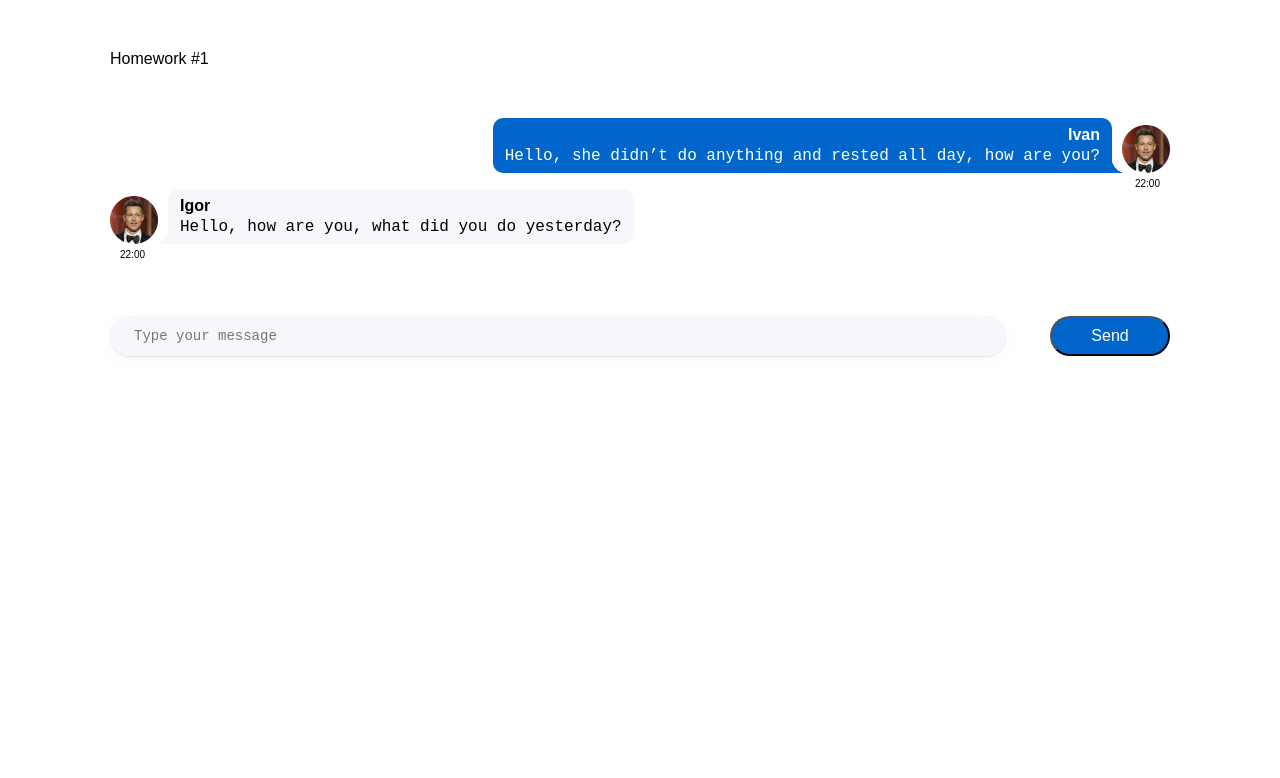
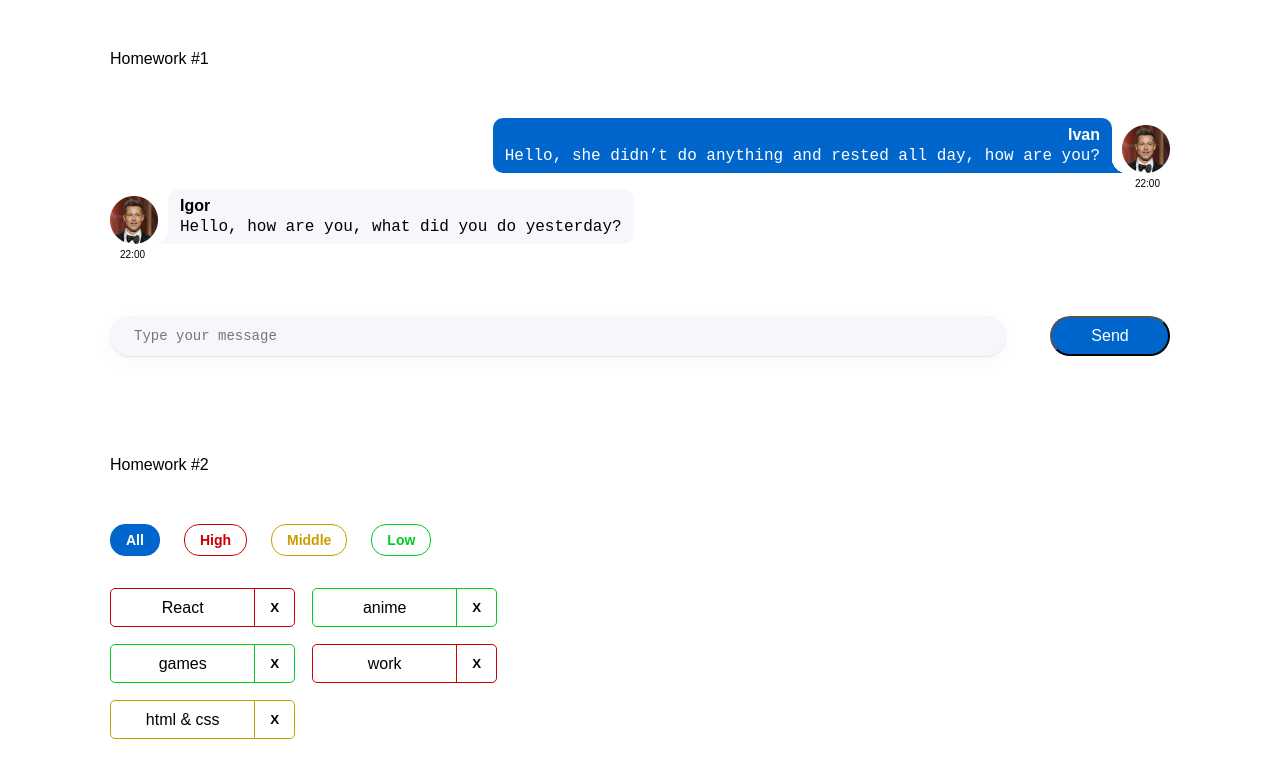
Before and after one commit to PolinSe/hws-tests, a React (Create React App) app: page / in a window 1280 px wide. Shown: the top 778 px of the page. Built offline with nearby package versions, Linux system fonts and the light colour scheme.

Commit message:
feat: hw2 solution

```diff
--- a/src/s1-main/App.tsx
+++ b/src/s1-main/App.tsx
@@ -1,13 +1,14 @@
 import React from 'react'
 import s from './App.module.css'
 import HW1 from '../s2-homeworks/hw01/HW1'
+import HW2 from '../s2-homeworks/hw02/HW2';
 
 function App() {
     return (
         <div className={s.App}>
             <HW1/>
             {/*раскомментировать по ходу выполнения*/}
-            {/*<HW2/>*/}
+            <HW2/>
             {/*<HW3/>*/}
             {/*<HW4/>*/}
 
--- a/src/s2-homeworks/hw02/HW2.tsx
+++ b/src/s2-homeworks/hw02/HW2.tsx
@@ -17,10 +17,10 @@
 * */
 
 // types
-export type AffairPriorityType = any // need to fix any
+export type AffairPriorityType = 'high' | 'middle' | 'low' // need to fix any
 export type AffairType = {
-    _id: any // need to fix any
-    name: any // need to fix any
+    _id: number // need to fix any
+    name: string // need to fix any
     priority: AffairPriorityType
 }
 export type FilterType = 'all' | AffairPriorityType
@@ -35,23 +35,23 @@
 ]
 
 // pure helper functions
-export const filterAffairs = (affairs: any, filter: any): any => { // need to fix any
+export const filterAffairs = (affairs: Array<AffairType>, filter: FilterType): Array<AffairType> => { // need to fix any
 
+    return filter === 'all' ? affairs : affairs.filter(el => el.priority === filter) // need to fix
+}
+export const deleteAffair = (affairs: Array<AffairType>, _id: number): Array<AffairType> => { // need to fix any
 
-    return affairs // need to fix
-}
-export const deleteAffair = (affairs: any, _id: any): any => { // need to fix any
-
-    return affairs // need to fix
+    return affairs.filter(el => el._id !== _id) // need to fix
 }
 
 function HW2() {
-    const [affairs, setAffairs] = useState<any>(defaultAffairs) // need to fix any
+    const [affairs, setAffairs] = useState<Array<AffairType>>(defaultAffairs) // need to fix any
     const [filter, setFilter] = useState<FilterType>('all')
 
     const filteredAffairs = filterAffairs(affairs, filter)
-    const deleteAffairCallback = (_id: any) => { // need to fix any
+    const deleteAffairCallback = (_id: number) => { // need to fix any
         // need to fix
+        setAffairs(deleteAffair(filteredAffairs, _id))
     }
 
     return (
--- a/src/s2-homeworks/hw02/affairs/Affairs.tsx
+++ b/src/s2-homeworks/hw02/affairs/Affairs.tsx
@@ -4,24 +4,28 @@
 import s from './Affairs.module.css'
 
 type AffairsPropsType = {
-    data: any // need to fix any
-    setFilter: any
-    deleteAffairCallback: any
+    data: Array<AffairType> // need to fix any
+    setFilter: (filter: FilterType) => void
+    deleteAffairCallback: (_id: number) => void
     filter: FilterType
 }
 
 function Affairs(props: AffairsPropsType) {
     const setAll = () => {
         // need to fix
+        props.setFilter('all')
     }
     const setHigh = () => {
         // need to fix
+        props.setFilter('high')
     }
     const setMiddle = () => {
         // need to fix
+        props.setFilter('middle')
     }
     const setLow = () => {
         // need to fix
+        props.setFilter('low')
     }
 
     const cnAll = s.button + ' ' + s.all + (props.filter === 'all' ? ' ' + s.active : '')
@@ -33,7 +37,7 @@
         <Affair
             key={a._id} // кеи ОБЯЗАТЕЛЬНЫ в 99% - так что лучше их писать всегда при создании компонент в мапе
             affair={a}
-            deleteAffairCallback={props.deleteAffairCallback}
+            deleteAffairCallback={() =>props.deleteAffairCallback(a._id)}
         />
     ))
 
--- a/src/s2-homeworks/hw02/affairs/affair/Affair.tsx
+++ b/src/s2-homeworks/hw02/affairs/affair/Affair.tsx
@@ -6,12 +6,13 @@
 type AffairPropsType = {
     // key не нужно типизировать
     affair: AffairType
-    deleteAffairCallback: any // need to fix any
+    deleteAffairCallback: (_id: number) => void // need to fix any
 }
 
 function Affair(props: AffairPropsType) {
     const deleteCallback = () => {
         // need to fix
+        props.deleteAffairCallback(props.affair._id)
     }
 
     const nameClass = s.name + ' ' + s2[props.affair.priority]
@@ -25,12 +26,12 @@
         >
             <div id={'hw2-name-' + props.affair._id} className={nameClass}>
                 {/*создаёт студент*/}
-
+                {props.affair.name}
                 {/**/}
             </div>
             <div id={'hw2-priority-' + props.affair._id} hidden>
                 {/*создаёт студент*/}
-
+                {props.affair._id}
                 {/**/}
             </div>
 
@@ -38,6 +39,7 @@
                 id={'hw2-button-delete-' + props.affair._id}
                 className={buttonClass}
                 // need to fix
+                onClick={deleteCallback}
 
             >
                 {/*текст кнопки могут изменить студенты*/}
```
